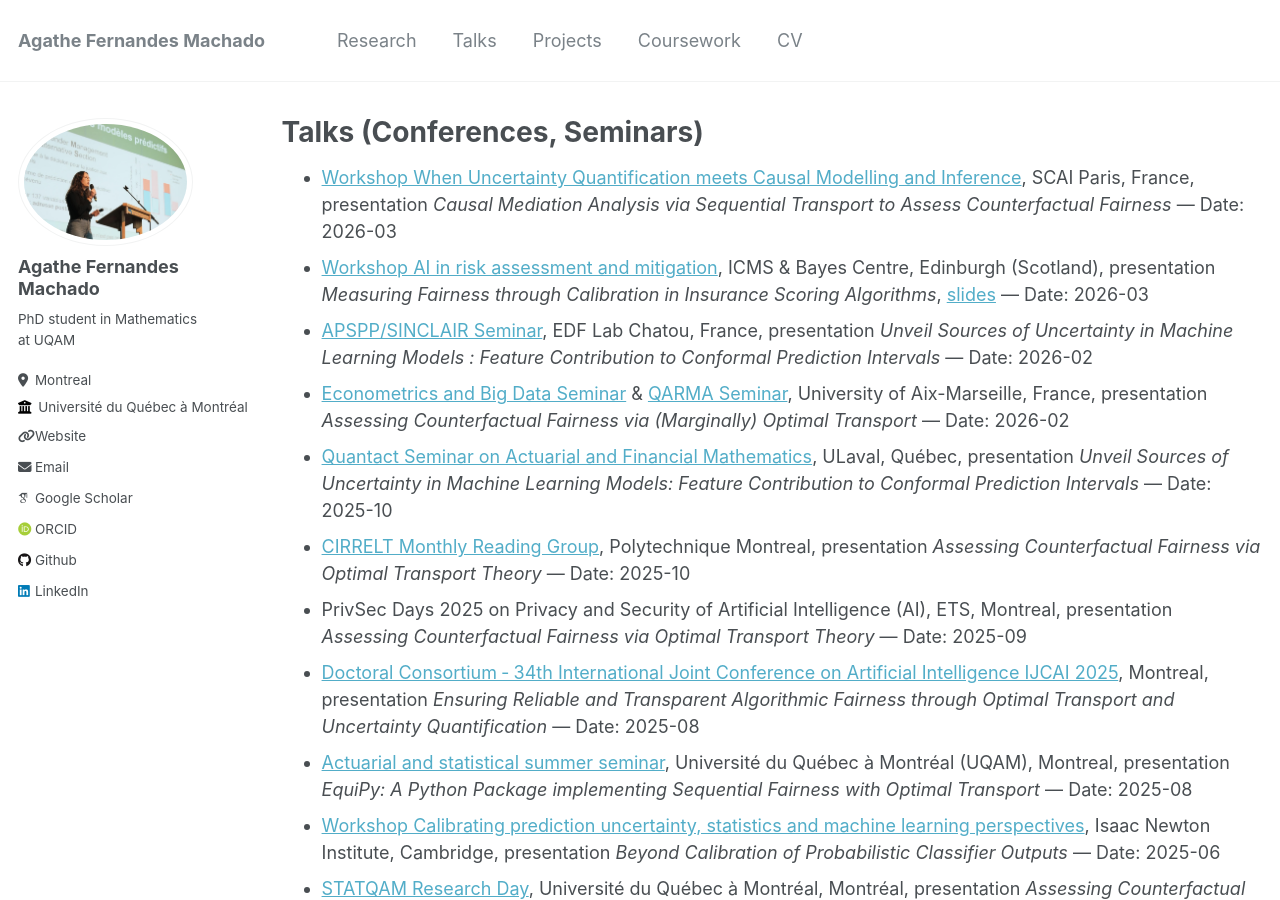
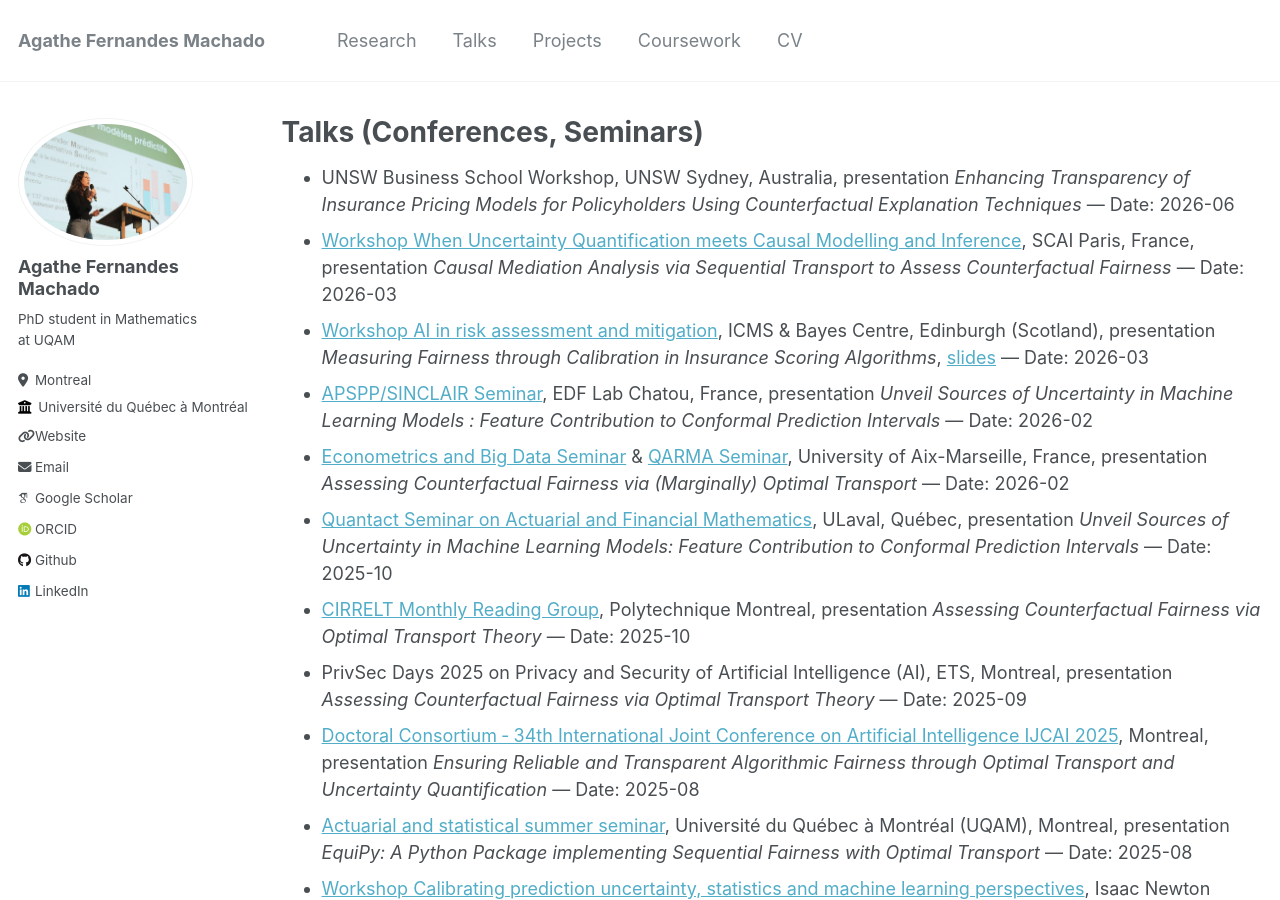
Before and after one commit to fer-agathe/fer-agathe.github.io, a Jekyll site: the page built from _pages/talks.md, in a window 1280 px wide and 900 px high. Built offline with Jekyll 4.4.1, drawn with Linux system fonts in a browser that asks for light colours; some web fonts are replaced.

Commit message:
update talks and resume

```diff
--- a/_pages/talks.md
+++ b/_pages/talks.md
@@ -5,6 +5,7 @@ permalink: /talks/
 author_profile: true
 ---
 
+- UNSW Business School Workshop, UNSW Sydney, Australia, presentation *Enhancing Transparency of Insurance Pricing Models for Policyholders Using Counterfactual Explanation Techniques* — Date: 2026-06
 - [Workshop When Uncertainty Quantification meets Causal Modelling and Inference](https://sites.google.com/view/causali-t-ai/events/when-uq-meets-causality), SCAI Paris, France, presentation *Causal Mediation Analysis via Sequential Transport to Assess Counterfactual Fairness* — Date: 2026-03
 - [Workshop AI in risk assessment and mitigation](https://icms.ac.uk/activities/workshop/ai_in_risk_assessment_mitigation/), ICMS & Bayes Centre, Edinburgh (Scotland), presentation *Measuring Fairness through Calibration in Insurance Scoring Algorithms*,  [slides](https://github.com/fer-agathe/calibration_fairness_insurance) — Date: 2026-03
 - [APSPP/SINCLAIR Seminar](https://sinclair-lab.com), EDF Lab Chatou, France, presentation *Unveil Sources of Uncertainty in Machine Learning Models : Feature Contribution to Conformal Prediction Intervals* — Date: 2026-02
```
Also changed, not shown: 1 other file.
